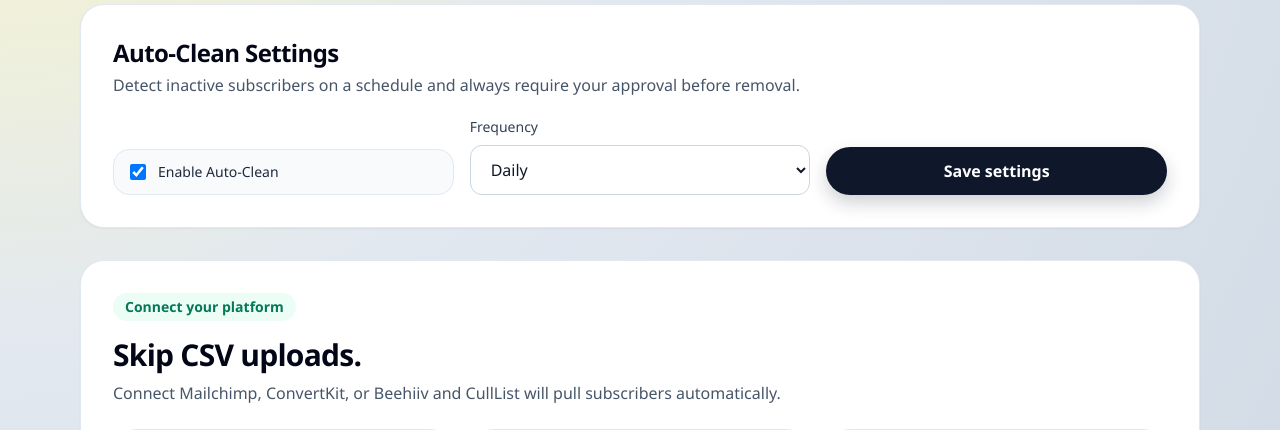
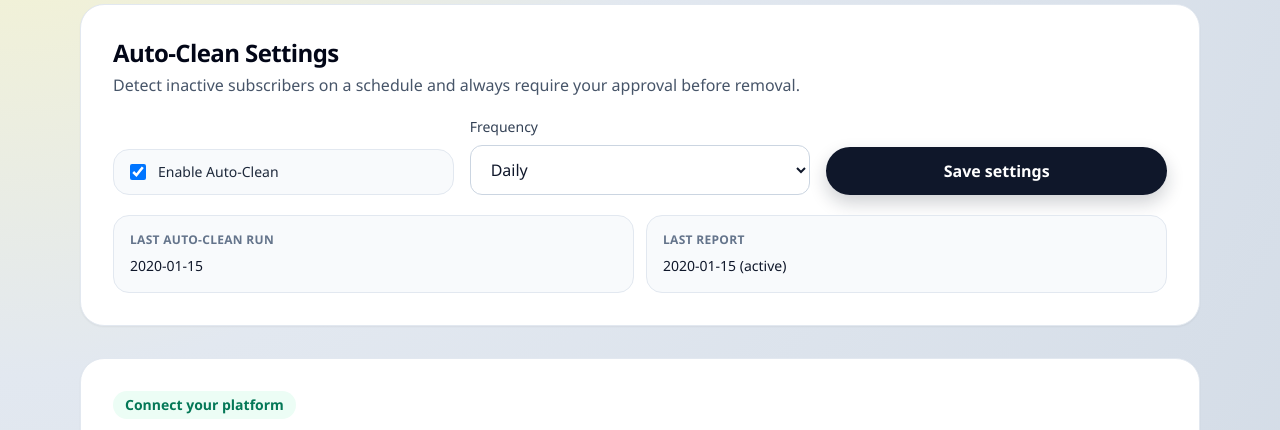
Before and after one commit to khansarim007/use-it-lose-it-newsletter, a Flask app: page /dashboard in a window 1280 px wide. Shown: the part 339-769 px from the top of the page. Run offline with Flask 3, Linux system fonts and the light colour scheme; a user stored in the database is signed in; data comes from the database, SQL or seed files in the repository; tables that the repository leaves empty hold one stand-in row (values such as "Sample post"); some libraries are stand-ins or nearby versions.

Commit message:
Add auto-clean status widget on dashboard

```diff
--- a/app.py
+++ b/app.py
@@ -352,6 +352,25 @@ def get_latest_pending_clean(user_id):
         SELECT *
         FROM pending_clean
         WHERE user_id = ? AND status = 'pending'
+        ORDER BY created_at DESC
+        LIMIT 1
+        """,
+        (user_id,),
+    ).fetchone()
+    if not row:
+        return None
+    item = dict(row)
+    item["data_snapshot"] = safe_json_loads(item.get("data_snapshot"), [])
+    return item
+
+
+def get_latest_clean_report(user_id):
+    db = get_db()
+    row = db.execute(
+        """
+        SELECT *
+        FROM pending_clean
+        WHERE user_id = ?
         ORDER BY created_at DESC
         LIMIT 1
         """,
@@ -974,6 +993,7 @@ def dashboard():
     platform_cards = build_platform_cards(user["id"])
     auto_clean_settings = get_auto_clean_settings(user["id"])
     pending_clean = get_latest_pending_clean(user["id"])
+    latest_clean_report = get_latest_clean_report(user["id"])
     integrations_connected = has_connected_platform(user["id"])
 
     return render_template(
@@ -985,6 +1005,7 @@ def dashboard():
         platform_cards=platform_cards,
         auto_clean_settings=auto_clean_settings,
         pending_clean=pending_clean,
+        latest_clean_report=latest_clean_report,
         integrations_connected=integrations_connected,
     )
 
--- a/templates/dashboard.html
+++ b/templates/dashboard.html
@@ -69,6 +69,29 @@
         <button type="submit" class="btn-action btn-action-primary w-full" {% if not integrations_connected %}disabled{% endif %}>Save settings</button>
       </div>
     </form>
+
+    <div class="grid sm:grid-cols-2 gap-3 mt-5">
+      <div class="rounded-2xl border border-slate-200 bg-slate-50 p-4">
+        <p class="text-xs font-semibold uppercase tracking-wide text-slate-500">Last Auto-Clean run</p>
+        <p class="mt-2 text-sm text-slate-900">
+          {% if auto_clean_settings.last_run_at %}
+            {{ auto_clean_settings.last_run_at }}
+          {% else %}
+            Never
+          {% endif %}
+        </p>
+      </div>
+      <div class="rounded-2xl border border-slate-200 bg-slate-50 p-4">
+        <p class="text-xs font-semibold uppercase tracking-wide text-slate-500">Last report</p>
+        <p class="mt-2 text-sm text-slate-900">
+          {% if latest_clean_report %}
+            {{ latest_clean_report.created_at }} ({{ latest_clean_report.status }})
+          {% else %}
+            No report yet
+          {% endif %}
+        </p>
+      </div>
+    </div>
   </section>
 
   <section class="bg-white rounded-3xl border border-slate-200 shadow-sm p-6 md:p-8">
```
